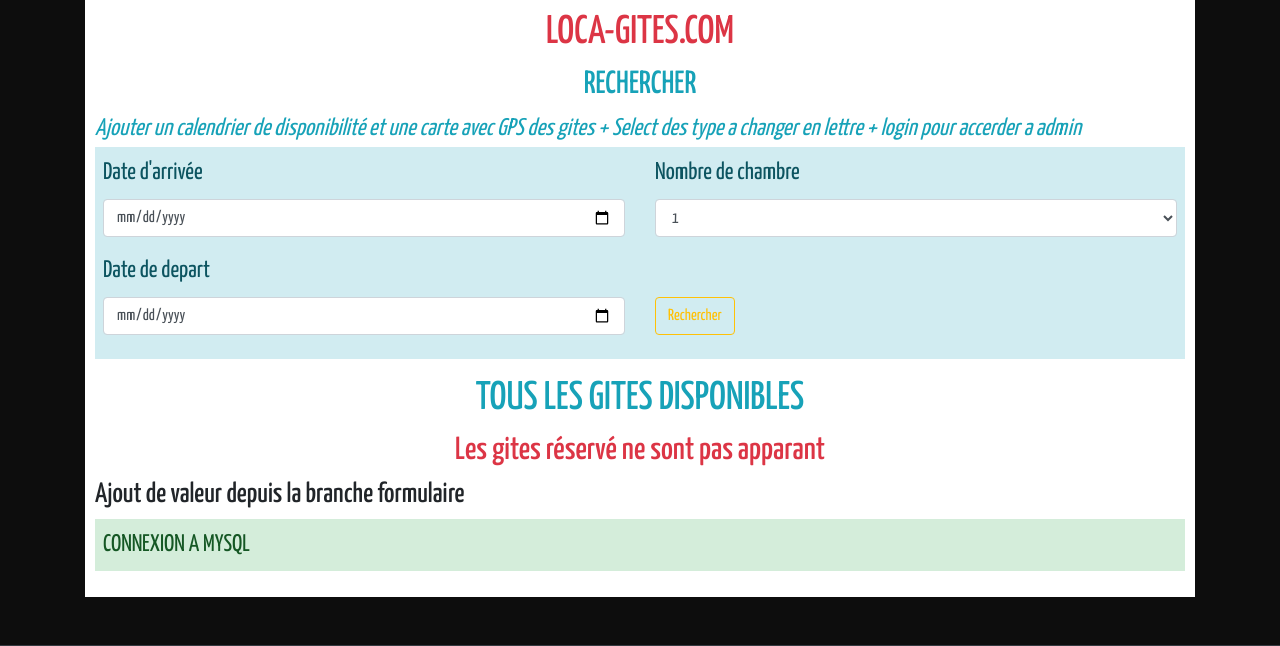
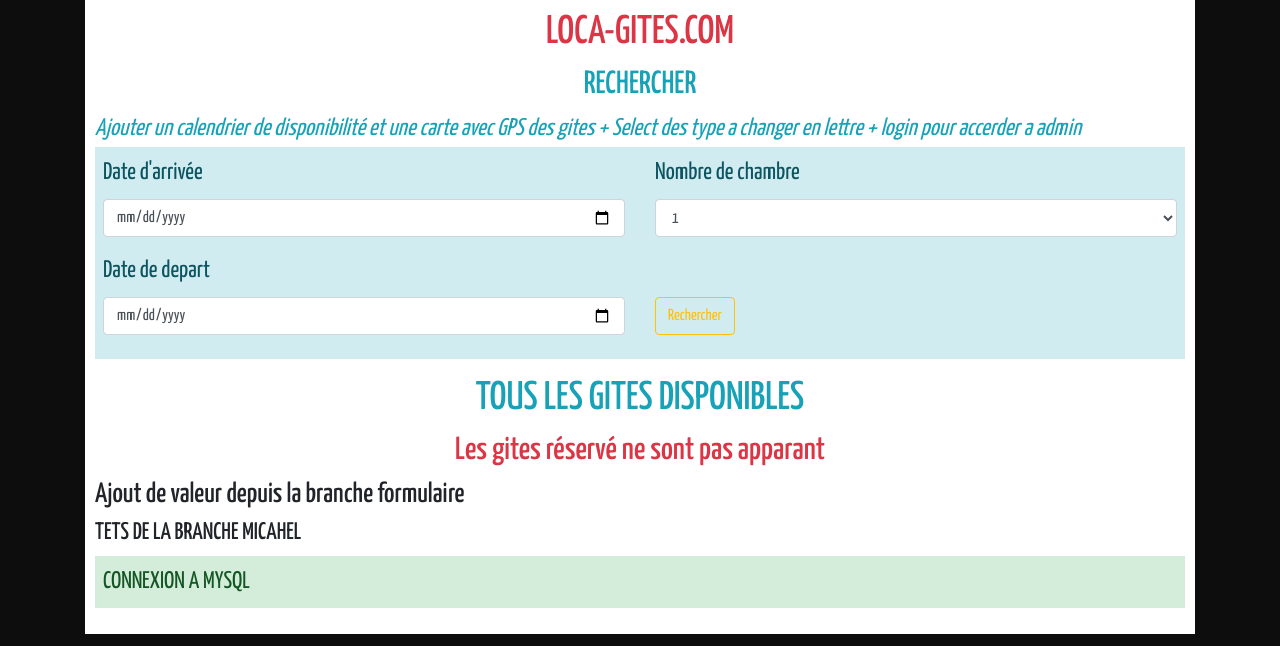
Before and after one commit to Ayoub-M38/Projet-5-POO-Gites-Update, a PHP site: page /poo-gites/ in a window 1280 px wide. Shown: the part 85-731 px from the top of the page. Run offline with PHP 8.4, Linux system fonts and the light colour scheme; data comes from the database, SQL or seed files in the repository.

Commit message:
Signed-off-by: michel michael <m.michel@onlineformapro.com>ajout de h4

```diff
--- a/index.php
+++ b/index.php
@@ -52,6 +52,7 @@ $title = "GITE.COM -ACCUEIL-";
     <h1 class="text-center text-info">TOUS LES GITES DISPONIBLES</h1>
         <h2 class="text-center text-danger">Les gites réservé ne sont pas apparant</h2>
         <h3>Ajout de valeur depuis la branche formulaire</h3>
+        <h4>TETS DE LA BRANCHE MICAHEL</h4>
 
     <?php
     $gites->randomGites();
```
